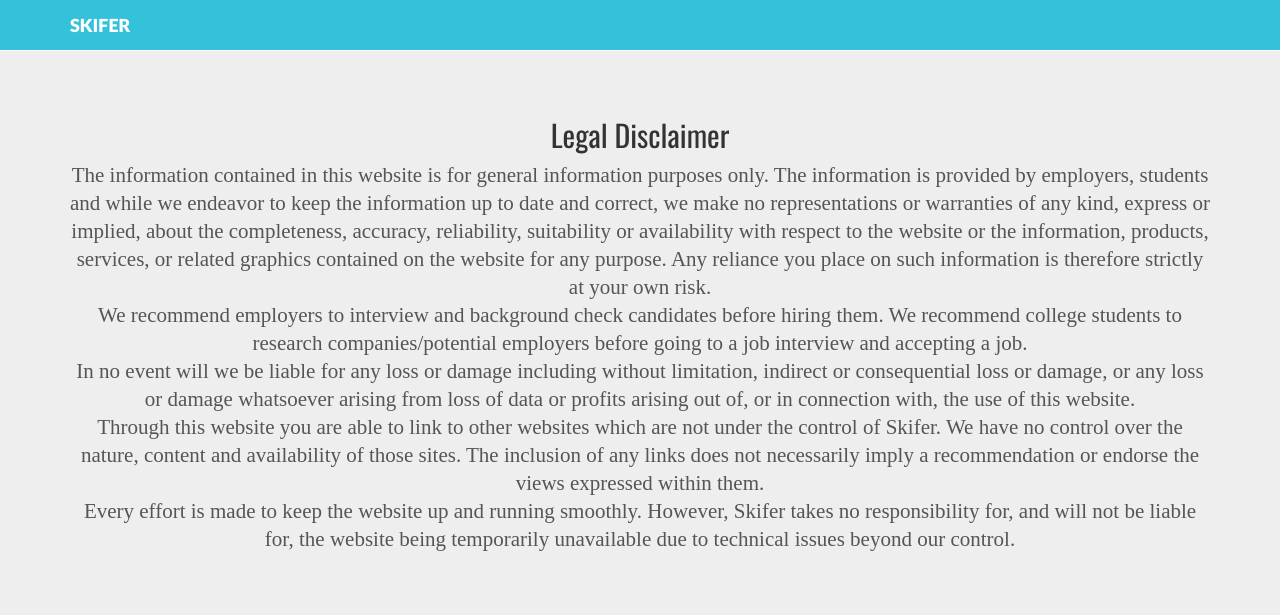
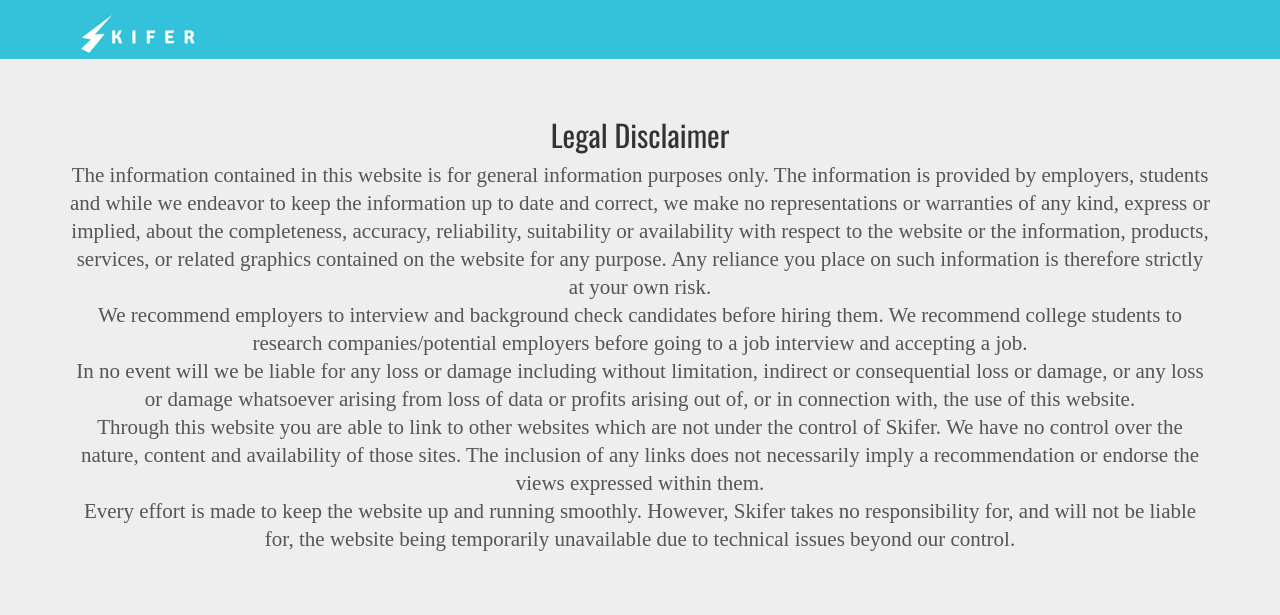
Before and after one commit to analyticalmonk/skifer_code, a Django app: template templates/legal.html in a window 1280 px wide. Shown: the top 615 px of the page. Run offline with Django 3.2, Linux system fonts and the light colour scheme; the template is opened without the code that fills it, so the values that code supplies are empty; some libraries are stand-ins or nearby versions; some web fonts are replaced.

Commit message:
Added favicon

```diff
--- a/templates/flatty_landing.html
+++ b/templates/flatty_landing.html
@@ -7,7 +7,7 @@
     <meta name="viewport" content="width=device-width, initial-scale=1.0">
     <meta name="description" content="">
     <meta name="author" content="">
-    <link rel="shortcut icon" href="{%static './img/favicon.png'%}">
+    <link rel="icon" type="image/png" href="{%static './img/skiferbolt.png'%}">
 
     <title>Skifer</title>
 
--- a/templates/jobs.html
+++ b/templates/jobs.html
@@ -6,6 +6,7 @@
     <meta name="viewport" content="width=device-width, initial-scale=1, maximum-scale=1" />
     <meta name="description" content=""/>
     <meta name="author" content=""/>
+    <link rel="icon" type="image/png" href="{%static './img/skiferbolt.png'%}">
     <!--[if IE]>
         <meta http-equiv="X-UA-Compatible" content="IE=edge,chrome=1">
         <![endif]-->
--- a/templates/legal.html
+++ b/templates/legal.html
@@ -7,7 +7,7 @@
     <meta name="viewport" content="width=device-width, initial-scale=1.0">
     <meta name="description" content="">
     <meta name="author" content="">
-    <link rel="shortcut icon" href="{%static './img/favicon.png'%}">
+    <link rel="icon" type="image/png" href="{%static './img/skiferbolt.png'%}">
 
     <title>Skifer</title>
 
@@ -37,6 +37,18 @@
       <script src="https://oss.maxcdn.com/libs/html5shiv/3.7.0/html5shiv.js"></script>
       <script src="https://oss.maxcdn.com/libs/respond.js/1.3.0/respond.min.js"></script>
     <![endif]-->
+
+    <style type="text/css">
+        .navbar {
+            min-height: 60px;
+            }
+
+        .navbar-default {
+            background-color: #34c2db;
+            border-color: white;
+        }
+    </style>
+
   </head>
 
   <body>
@@ -62,7 +74,7 @@
             <span class="icon-bar"></span>
             <span class="icon-bar"></span>
           </button>
-          <a class="navbar-brand" href="/"><b>SKIFER</b></a>
+          <a class="navbar-brand" href="./"><img src="{%static './img/skiferlogo.png'%}"/><!-- <b>KIFER</b> --></a>
         </div>
         <div class="navbar-collapse collapse">
           <ul class="nav navbar-nav navbar-right">
--- a/templates/share.html
+++ b/templates/share.html
@@ -7,7 +7,7 @@
     <meta name="viewport" content="width=device-width, initial-scale=1.0">
     <meta name="description" content="">
     <meta name="author" content="">
-    <link rel="shortcut icon" href="{%static './img/favicon.png'%}">
+    <link rel="icon" type="image/png" href="{%static './img/skiferbolt.png'%}">
 
     <title>Skifer</title>
 
```
Also changed, not shown: 2 other files.
